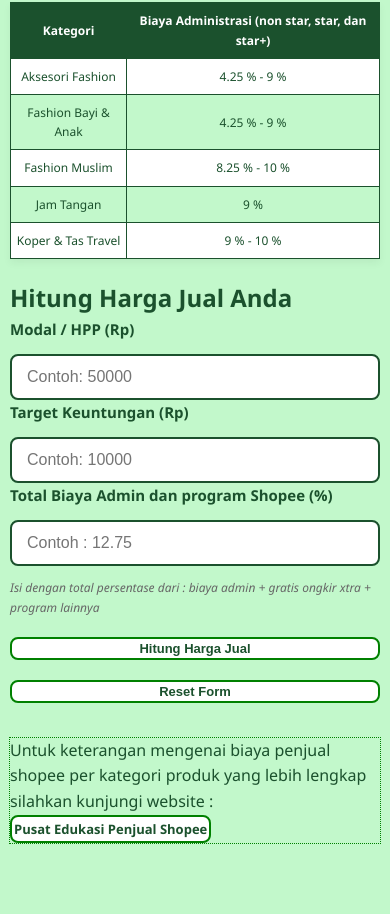
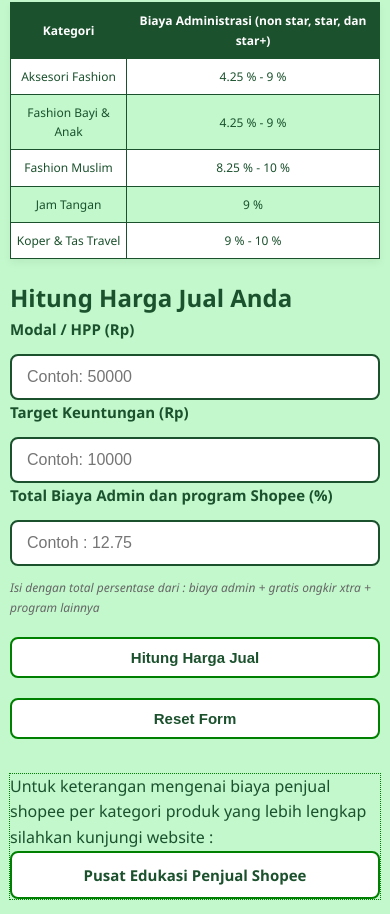
Before and after one commit to sutrisno-u/shopee-pricing-calculator, a plain HTML site: page index.html in a window 390 px wide. Shown: the part 433-1347 px from the top of the page. Before the commit the page ends 1291 px from the top, so only its background shows below. Drawn offline with Linux system fonts and the light colour scheme.

Commit message:
style: enlarge buttons for better UX (balanced size)

```diff
--- a/script.js
+++ b/script.js
@@ -2,7 +2,7 @@
 const form = document.getElementById('pricing-form');
 const modalInput = document.getElementById('modal');
 const profitInput = document.getElementById('profit');
-const totalFeeInput = document.getElementById('total-fee'); // ✅ Input fee baru
+const totalFeeInput = document.getElementById('total-fee'); // Input fee baru
 const outputDisplay = document.getElementById('hasil');
 
 // ===== EVENT: SUBMIT =====
@@ -20,7 +20,7 @@ form.addEventListener('submit', (e) => {
     return;
   }
 
-  // 3. Validasi nilai masuk akal
+  // 3. Validasi nilai
   if (modal <= 0) {
     outputDisplay.textContent = "Modal angkanya harus > dari angka 0!";
     return;
--- a/style.css
+++ b/style.css
@@ -63,7 +63,7 @@ tr:nth-child(even) {
 
 .button1 {
     display: inline-block;
-    padding: 2px;
+    padding: 8px 20px;
     border: 2px solid green;
     background-color: white;
     color: #1B512D;
@@ -71,8 +71,10 @@ tr:nth-child(even) {
     border-radius: 8px;
     text-decoration: none;
     font-weight: 700;
-    font-size: 13px;
+    font-size: 14px;
     transition: all 0.2s ease-in-out;
+    min-width: 120px;
+    text-align: center;
 }
 
 .button1:hover {
@@ -89,6 +91,12 @@ tr:nth-child(even) {
 }
 
 @media (max-width: 480px) {
+    .button1 {
+         padding: 10px 16px;
+         font-size: 15px;
+         min-width: 100%;
+    }
+
     .button1:active {
          transform: translateY(0);
     }
```
